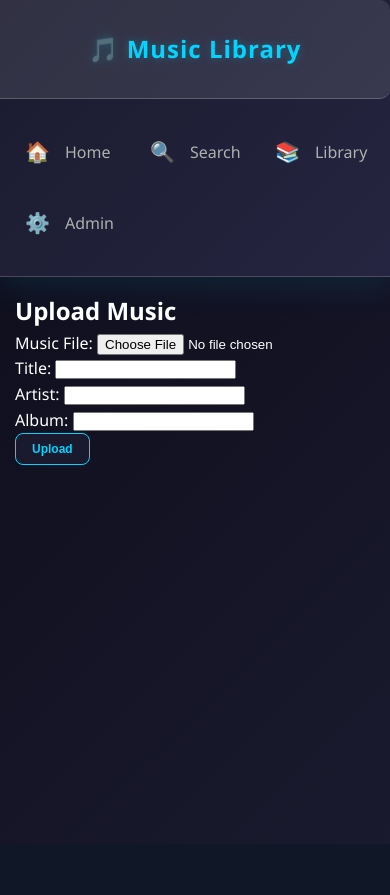
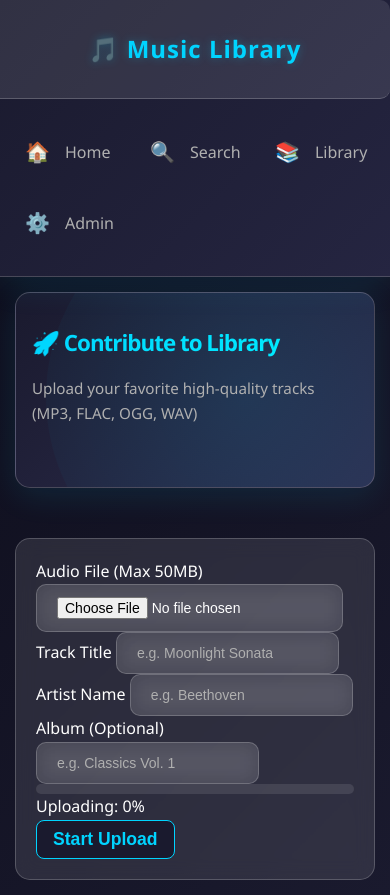
Before and after one commit to vitorpixel-6436/music-stream-app, a Django app: page /upload/ in a window 390 px wide. Before the commit the page ends 465 px from the top, so only its background shows below. Run offline with Django 5.2, Linux system fonts and the light colour scheme.

Commit message:
Update upload.htmlAudit and improve upload.html  - Modernized UI with glassmorphism cards and layout - Implemented real-time progress bar for AJAX uploads - Added success/error toast notifications - Improved input labels and placeholders - Fixed responsiveness for mobile uploads

```diff
--- a/music/templates/music/upload.html
+++ b/music/templates/music/upload.html
@@ -1,71 +1,112 @@
 {% extends 'music/base.html' %}
+{% load static %}
 
-{% block title %}Upload Music{% endblock %}
+{% block title %}Upload Music | Premium Streaming{% endblock %}
 
 {% block content %}
-<div class="upload-container">
-    <h2>Upload Music</h2>
+<div class="main-content-inner">
+    <section class="hero-section mb-4">
+        <div class="hero-content">
+            <h1 class="hero-title">🚀 Contribute to Library</h1>
+            <p>Upload your favorite high-quality tracks (MP3, FLAC, OGG, WAV)</p>
+        </div>
+    </section>
 
+    <div class="row justify-content-center">
+        <div class="col-md-8 col-lg-6">
+            <div class="glass-card p-5">
                 <form id="upload-form" enctype="multipart/form-data">
                     {% csrf_token %}
-        <div class="form-group">
-            <label for="file">Music File:</label>
-            <input type="file" id="file" name="file" accept="audio/*" required>
+
+                    <div class="mb-4">
+                        <label for="file" class="form-label text-secondary">Audio File (Max 50MB)</label>
+                        <input type="file" id="file" name="file" class="search-input w-100" accept="audio/*" required>
                     </div>
 
-        <div class="form-group">
-            <label for="title">Title:</label>
-            <input type="text" id="title" name="title" required>
+                    <div class="mb-4">
+                        <label for="title" class="form-label text-secondary">Track Title</label>
+                        <input type="text" id="title" name="title" class="search-input w-100" placeholder="e.g. Moonlight Sonata" required>
                     </div>
 
-        <div class="form-group">
-            <label for="artist">Artist:</label>
-            <input type="text" id="artist" name="artist">
+                    <div class="mb-4">
+                        <label for="artist" class="form-label text-secondary">Artist Name</label>
+                        <input type="text" id="artist" name="artist" class="search-input w-100" placeholder="e.g. Beethoven">
                     </div>
 
-        <div class="form-group">
-            <label for="album">Album:</label>
-            <input type="text" id="album" name="album">
+                    <div class="mb-4">
+                        <label for="album" class="form-label text-secondary">Album (Optional)</label>
+                        <input type="text" id="album" name="album" class="search-input w-100" placeholder="e.g. Classics Vol. 1">
                     </div>
 
-        <button type="submit" class="btn btn-upload">Upload</button>
+                    <div id="progress-container" class="mb-4 d-none">
+                        <div class="progress" style="height: 10px; background: rgba(255,255,255,0.1); border-radius: 5px; overflow: hidden;">
+                            <div id="progress-bar" class="progress-bar" role="progressbar" style="width: 0%; background: var(--accent-color); transition: width 0.3s ease;"></div>
+                        </div>
+                        <p id="status-text" class="text-center mt-2 small text-secondary">Uploading: 0%</p>
+                    </div>
+
+                    <button type="submit" id="submit-btn" class="btn w-100 py-3" style="font-size: 1.1rem;">
+                        <span id="btn-text">Start Upload</span>
+                        <div id="btn-spinner" class="spinner-border spinner-border-sm d-none" role="status"></div>
+                    </button>
                 </form>
 
-    <div id="upload-status" style="display: none;"></div>
+                <div id="message-container" class="mt-4"></div>
+            </div>
+        </div>
+    </div>
 </div>
 
 <script>
-document.getElementById('upload-form').addEventListener('submit', async function(e) {
+document.getElementById('upload-form').addEventListener('submit', function(e) {
     e.preventDefault();
 
-    const formData = new FormData(this);
-    const statusDiv = document.getElementById('upload-status');
+    const form = e.target;
+    const formData = new FormData(form);
+    const submitBtn = document.getElementById('submit-btn');
+    const progressContainer = document.getElementById('progress-container');
+    const progressBar = document.getElementById('progress-bar');
+    const statusText = document.getElementById('status-text');
+    const messageContainer = document.getElementById('message-container');
 
-    statusDiv.style.display = 'block';
-    statusDiv.textContent = 'Uploading...';
+    // Reset UI
+    messageContainer.innerHTML = '';
+    progressContainer.classList.remove('d-none');
+    submitBtn.disabled = true;
 
-    try {
-        const response = await fetch('{% url "music:upload_music" %}', {
-            method: 'POST',
-            body: formData,
-            headers: {
-                'X-CSRFToken': document.querySelector('[name=csrfmiddlewaretoken]').value
+    const xhr = new XMLHttpRequest();
+    xhr.open('POST', "{% url 'music:upload_music' %}", true);
+
+    xhr.upload.onprogress = function(e) {
+        if (e.lengthComputable) {
+            const percent = Math.round((e.loaded / e.total) * 100);
+            progressBar.style.width = percent + '%';
+            statusText.innerText = 'Uploading: ' + percent + '%';
         }
-        });
+    };
 
-        const data = await response.json();
+    xhr.onload = function() {
+        submitBtn.disabled = false;
+        const response = JSON.parse(xhr.responseText);
 
-        if (response.ok) {
-            statusDiv.textContent = 'Upload successful!';
+        if (xhr.status === 200) {
+            messageContainer.innerHTML = `<div class="toast success">✅ ${response.message}: ${response.title}</div>`;
+            form.reset();
             setTimeout(() => {
-                window.location.href = '{% url "music:index" %}';
-            }, 1500);
+                progressContainer.classList.add('d-none');
+                progressBar.style.width = '0%';
+            }, 3000);
         } else {
-            statusDiv.textContent = 'Error: ' + (data.error || 'Upload failed');
+            messageContainer.innerHTML = `<div class="toast error">❌ Error: ${response.error || 'Upload failed'}</div>`;
         }
-    } catch (error) {
-        statusDiv.textContent = 'Error: ' + error.message;
-    }
+    };
+
+    xhr.onerror = function() {
+        submitBtn.disabled = false;
+        messageContainer.innerHTML = '<div class="toast error">❌ Connection error. Please try again.</div>';
+    };
+
+    xhr.send(formData);
 });
 </script>
 {% endblock %}
```
Lines whose indentation alone changed are shown as unchanged.
